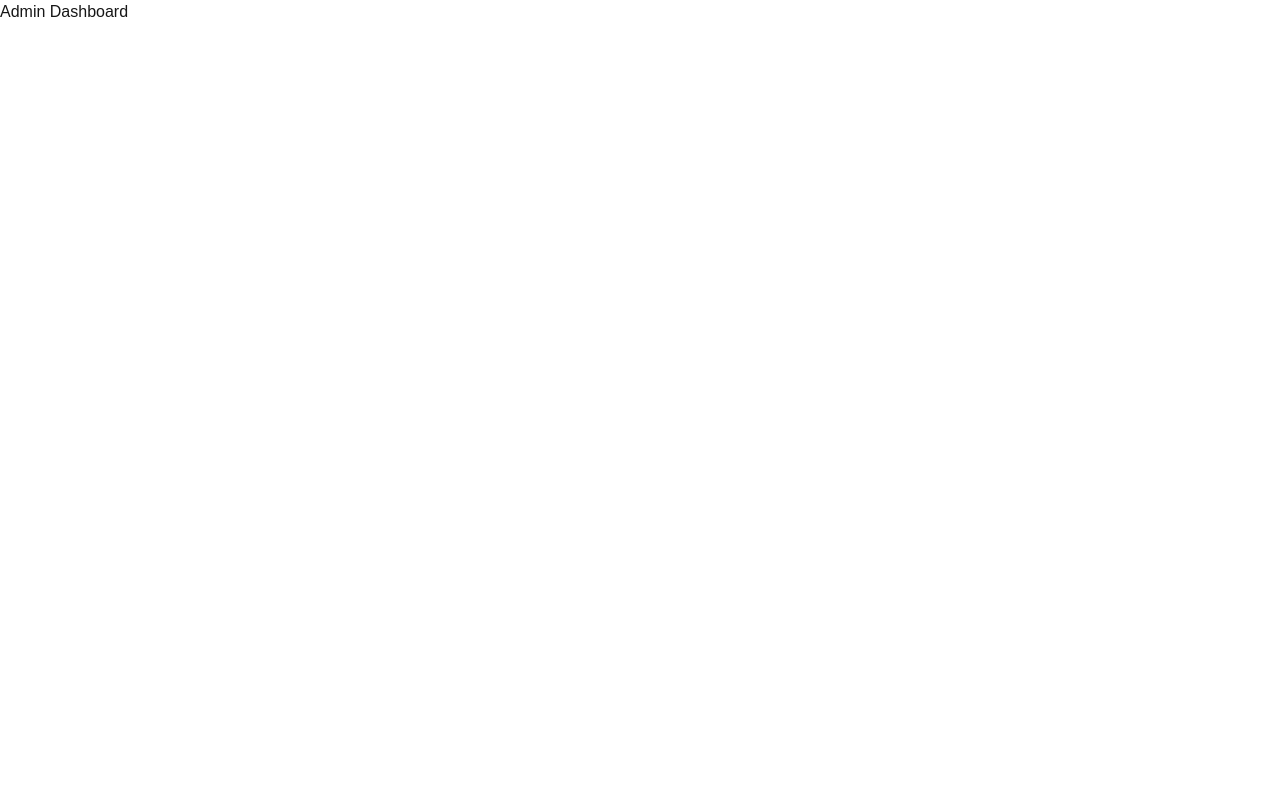
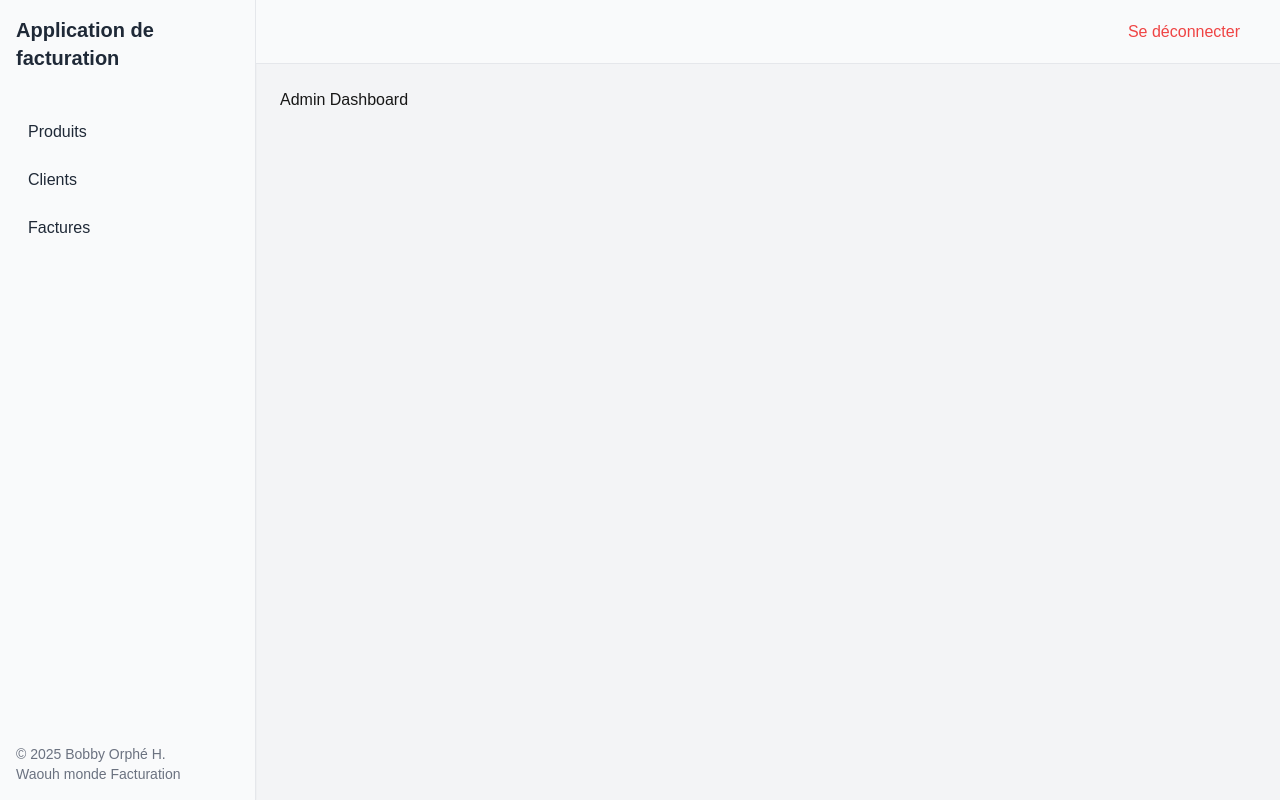
Before and after one commit to Orphe-H/wm-facturation-frontend, a Next.js app: page /admin in a window 1280 px wide. Built offline with nearby package versions, Linux system fonts and the light colour scheme.

Commit message:
feat: install zustand store to improve toast

```diff
--- a/package.json
+++ b/package.json
@@ -12,7 +12,8 @@
     "next": "15.1.3",
     "react": "^19.0.0",
     "react-dom": "^19.0.0",
-    "sonner": "^1.7.2"
+    "sonner": "^1.7.2",
+    "zustand": "^5.0.3"
   },
   "devDependencies": {
     "@eslint/eslintrc": "^3",
--- /dev/null
+++ b/src/app/admin/actions/logout-action.ts
@@ -0,0 +1,42 @@
+import { getAccessToken, getApiUrl, removeAccessToken } from "@/lib/helpers";
+
+export async function logout() {
+	const apiUrl = getApiUrl();
+	const accessToken = getAccessToken();
+
+	try {
+		if (!accessToken) {
+			throw new Error("NEXT_PUBLIC_API_URL is not defined in .env");
+		}
+
+		const response = await fetch(`${apiUrl}/auth/logout`, {
+			method: "POST",
+			headers: {
+				"Content-Type": "application/json",
+				Authorization: `Bearer ${accessToken}`,
+			},
+		});
+
+		if (!response.ok) {
+			const errorData = await response.json();
+
+			if (response.status === 401) {
+				removeAccessToken();
+			}
+
+			return {
+				success: false,
+				errors: errorData.message || ["Une erreur s'est produite"],
+			};
+		}
+
+		removeAccessToken();
+
+		return { success: true };
+	} catch (error) {
+		console.error("Logout request failed:", error);
+		return {
+			errors: ["Une erreur s'est produite lors de la déconnexion"],
+		};
+	}
+}
--- a/src/app/admin/layout.tsx
+++ b/src/app/admin/layout.tsx
@@ -1,7 +1,101 @@
+"use client";
+
+import { useRouter } from "next/navigation";
+import { useState } from "react";
+import { logout } from "./actions/logout-action";
+import { useAlertStore } from "@/stores/alert-store";
+
 export default function AdminLayout({
 	children,
 }: {
 	children: React.ReactNode;
 }) {
-	return <div>{children}</div>;
+	const router = useRouter();
+	const [pending, setPending] = useState(false);
+	const setAlert = useAlertStore((state) => state.setAlert);
+
+	const handleLogout = async () => {
+		setPending(true);
+
+		try {
+			const result = await logout();
+
+			if (result.success) {
+				setAlert("Déconnexion réussie.", "success");
+				router.push("/");
+			} else {
+				if (Array.isArray(result.errors)) {
+					result.errors.forEach((error) => {
+						setAlert(error, "error");
+					});
+				} else {
+					setAlert("Une erreur inconnue s'est produite", "error");
+				}
+			}
+		} catch (error) {
+			setAlert(
+				"Une erreur s'est produite lors de la déconnexion.",
+				"error"
+			);
+			console.log(error);
+		} finally {
+			setPending(false);
+		}
+	};
+
+	return (
+		<div className="flex h-screen bg-gray-100">
+			<aside className="w-64 bg-gray-50 text-gray-800 flex flex-col shadow-sm border-r">
+				<div className="p-4 text-xl font-bold">
+					Application de facturation
+				</div>
+				<nav className="mt-2 flex-1 py-4 px-3 space-y-2">
+					<a
+						href="/admin/products"
+						className="block py-2 px-4 rounded hover:bg-gray-200"
+					>
+						Produits
+					</a>
+					<a
+						href="/admin/clients"
+						className="block py-2 px-4 rounded hover:bg-gray-200"
+					>
+						Clients
+					</a>
+					<a
+						href="/admin/invoices"
+						className="block py-2 px-4 rounded hover:bg-gray-200"
+					>
+						Factures
+					</a>
+				</nav>
+				<div className="p-4 text-sm text-gray-500">
+					© 2025 Bobby Orphé H.
+					<br />
+					Waouh monde Facturation
+				</div>
+			</aside>
+
+			{/* Contenu principal */}
+			<div className="flex-1 flex flex-col">
+				{/* Barre supérieure */}
+				<header className="h-16 border-b bg-gray-50 flex items-center justify-between px-6">
+					<h1 className="text-lg font-semibold">
+						{/* Tableau de bord */}
+					</h1>
+					<button
+						onClick={handleLogout}
+						type="button"
+						disabled={pending}
+						className="text-red-500 bg-transparent px-4 py-1.5 rounded-md hover:text-red-600 hover:bg-red-200"
+					>
+						{pending ? "Déconnexion..." : "Se déconnecter"}
+					</button>
+				</header>
+
+				{/* Contenu */}
+				<main className="flex-1 p-6">{children}</main>
+			</div>
+		</div>
+	);
 }
--- a/src/app/layout.tsx
+++ b/src/app/layout.tsx
@@ -2,6 +2,7 @@ import type { Metadata } from "next";
 // import { Geist, Geist_Mono } from "next/font/google";
 import "./globals.css";
 import { Toaster } from "sonner";
+import { GlobalAlert } from "@/components/global-alert";
 
 // const geistSans = Geist({
 // 	variable: "--font-geist-sans",
@@ -31,6 +32,8 @@ export default function RootLayout({
 			>
 				<Toaster richColors closeButton position="top-right" />
 
+				<GlobalAlert />
+
 				{children}
 			</body>
 		</html>
--- a/src/app/login/actions/login-action.ts
+++ b/src/app/login/actions/login-action.ts
@@ -1,9 +1,7 @@
+import { getApiUrl, setAccessToken } from "@/lib/helpers";
+
 export async function login(formData: FormData) {
-	const apiUrl = process.env.NEXT_PUBLIC_API_URL;
-
-	if (!apiUrl) {
-		throw new Error("NEXT_PUBLIC_API_URL is not defined in .env");
-	}
+	const apiUrl = getApiUrl();
 
 	try {
 		const response = await fetch(`${apiUrl}/auth/login`, {
@@ -29,8 +27,7 @@ export async function login(formData: FormData) {
 		const accessToken = jsonData.access_token;
 
 		if (accessToken) {
-			localStorage.setItem("access_token", accessToken);
-			document.cookie = `access_token=${accessToken}; path=/; Secure; SameSite=Strict`;
+			setAccessToken(accessToken);
 		}
 
 		return jsonData;
--- a/src/app/login/ui/login-form.tsx
+++ b/src/app/login/ui/login-form.tsx
@@ -11,7 +11,6 @@ export function LoginForm() {
 	});
 	const [pending, setPending] = useState(false);
 	const [errors, setErrors] = useState<string | string[]>([]);
-
 	const router = useRouter();
 
 	const handleChange = (e: React.ChangeEvent<HTMLInputElement>) => {
--- a/src/app/page.tsx
+++ b/src/app/page.tsx
@@ -1,23 +1,8 @@
 "use client";
 
-import { useEffect } from "react";
 import { LoginForm } from "./login/ui/login-form";
-import { useSearchParams } from "next/navigation";
-import { toastAlert } from "@/lib/helpers";
 
 export default function Login() {
-	const searchParams = useSearchParams();
-	const alert = searchParams?.get("alert");
-
-	useEffect(() => {
-		if (alert === "token_missing") {
-			toastAlert({
-				message: "Vous devez d'abord vous connecté!",
-				type: "error",
-			});
-		}
-	}, [alert]);
-
 	return (
 		<div className="flex min-h-screen">
 			<div className="w-1/2 flex items-center justify-center">
--- /dev/null
+++ b/src/components/global-alert.ts
@@ -0,0 +1,43 @@
+"use client";
+
+import { useEffect } from "react";
+import { toastAlert } from "@/lib/helpers";
+import { useAlertStore } from "@/stores/alert-store";
+
+export function GlobalAlert() {
+	const { message, type, clearAlert } = useAlertStore();
+
+	useEffect(() => {
+		if (message && type) {
+			toastAlert({ message, type });
+			clearAlert();
+		}
+
+		const alertCookie = document.cookie
+			.split("; ")
+			.find((row) => row.startsWith("alert="));
+
+		if (alertCookie) {
+			const alertValue = alertCookie.split("=")[1];
+
+			if (alertValue === "token_missing") {
+				toastAlert({
+					message: "Vous devez d'abord vous connecter !",
+					type: "error",
+				});
+				clearAlert();
+			} else if (alertValue === "new_login") {
+				toastAlert({
+					message: "Bienvenue !",
+					type: "success",
+				});
+				clearAlert();
+			}
+
+			document.cookie =
+				"alert=; expires=Thu, 01 Jan 1970 00:00:00 UTC; path=/; SameSite=none; secure;";
+		}
+	}, [message, type, clearAlert]);
+
+	return null;
+}
--- a/src/lib/helpers.ts
+++ b/src/lib/helpers.ts
@@ -1,10 +1,31 @@
 import { toast } from "sonner";
 
-export function getToken(): string | undefined {
+export function getApiUrl(): string {
+	const apiUrl = process.env.NEXT_PUBLIC_API_URL;
+
+	if (!apiUrl) {
+		throw new Error("NEXT_PUBLIC_API_URL is not defined in .env");
+	}
+
+	return apiUrl;
+}
+
+export function setAccessToken(accessToken: string) {
+	document.cookie = `access_token=${accessToken}; path=/; Secure; SameSite=Strict`;
+	localStorage.setItem("access_token", accessToken);
+}
+
+export function getAccessToken(): string | undefined {
 	return document.cookie
 		.split(";")
 		.find((c) => c.trim().startsWith("access_token="))
 		?.split("=")[1];
+}
+
+export function removeAccessToken() {
+	document.cookie =
+		"access_token=; expires=Thu, 01 Jan 1970 00:00:00 UTC; path=/; Secure; SameSite=None";
+	localStorage.removeItem("access_token");
 }
 
 interface AlertProps {
--- /dev/null
+++ b/src/stores/alert-store.ts
@@ -0,0 +1,18 @@
+import { create } from "zustand";
+
+interface AlertState {
+	message: string | null;
+	type: "success" | "error" | "info" | "warning" | null;
+	setAlert: (
+		message: string,
+		type: "success" | "error" | "info" | "warning"
+	) => void;
+	clearAlert: () => void;
+}
+
+export const useAlertStore = create<AlertState>((set) => ({
+	message: null,
+	type: null,
+	setAlert: (message, type) => set({ message, type }),
+	clearAlert: () => set({ message: null, type: null }),
+}));
```
Also changed, not shown: src/middleware.ts (+9 -2 lines), 1 other file (tests, documents, lock files or other folders).
